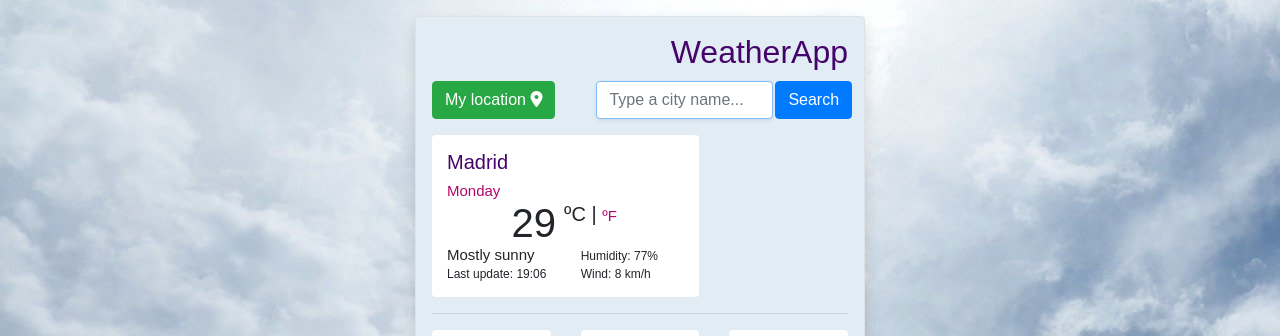
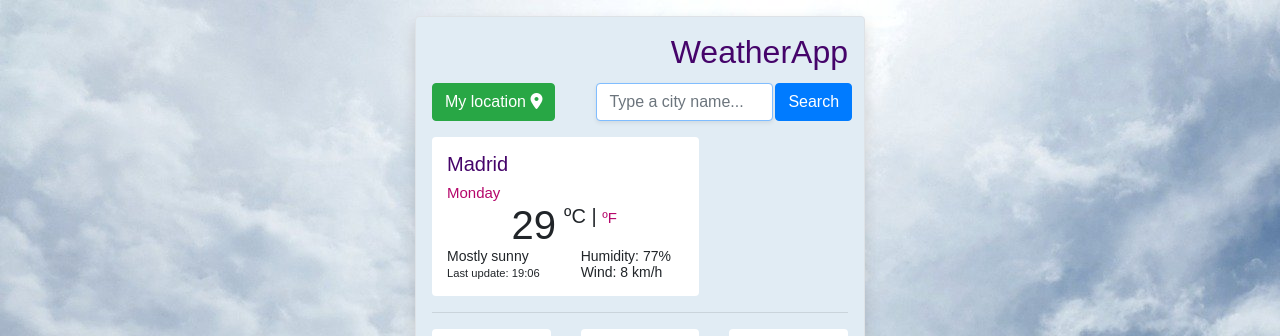
Before and after one commit to AliLop/WeatherAPP, a plain HTML site: page index.html in a window 1280 px wide. Shown: the top 336 px of the page. Drawn offline with nearby package versions, Linux system fonts and the light colour scheme.

Commit message:
font-size adjustments

```diff
--- a/index.html
+++ b/index.html
@@ -47,10 +47,10 @@
                                     <div class="today-desc" id="today-description"> Mostly sunny</div>
                                    <small>Last update: <span id="time">19:06</span></small>
                                    </div>
-                                    <div class="col-6"> <small>
+                                    <div class="col-6"> <span>
                                         Humidity: <span class="humidity-value" id="humidity-value">77</span>%<br />
                                         Wind: <span class="wind-value" id="wind-value">8</span> km/h <br />
-                                    </small>
+                                    </span>
                                 </div>
                             </div>
                         </div>
--- a/src/style.css
+++ b/src/style.css
@@ -17,7 +17,7 @@ h2 {
   margin: 0;
   font-size: 32px;
   text-align: right;
-  margin-bottom: 6px;
+  margin-bottom: 8px;
 }
 
 h2,
@@ -30,13 +30,11 @@ h3 {
   border-color: #28a745;
   margin-right: 25px;
   position: relative;
-/*  top: 44px;*/
 }
 
 .form-inline {
   position: relative;
   left: 16px;
-
 }
 
 .form-wrapper {
@@ -93,7 +91,7 @@ a, h5 {
 .weather-desc {
   display: block;
   font-weight: 300px;
-  font-size: 15px;
+  font-size: 14px;
 }
 
 .cards {
```
